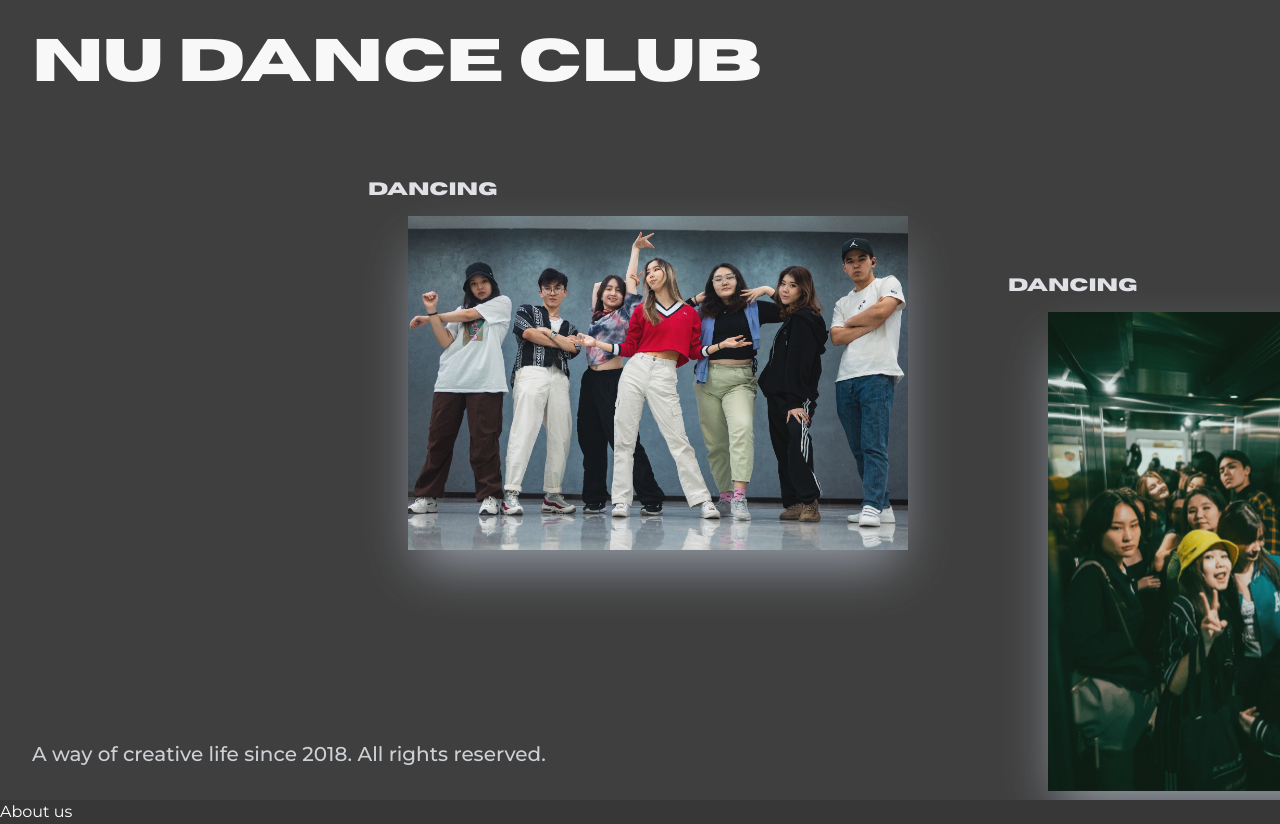
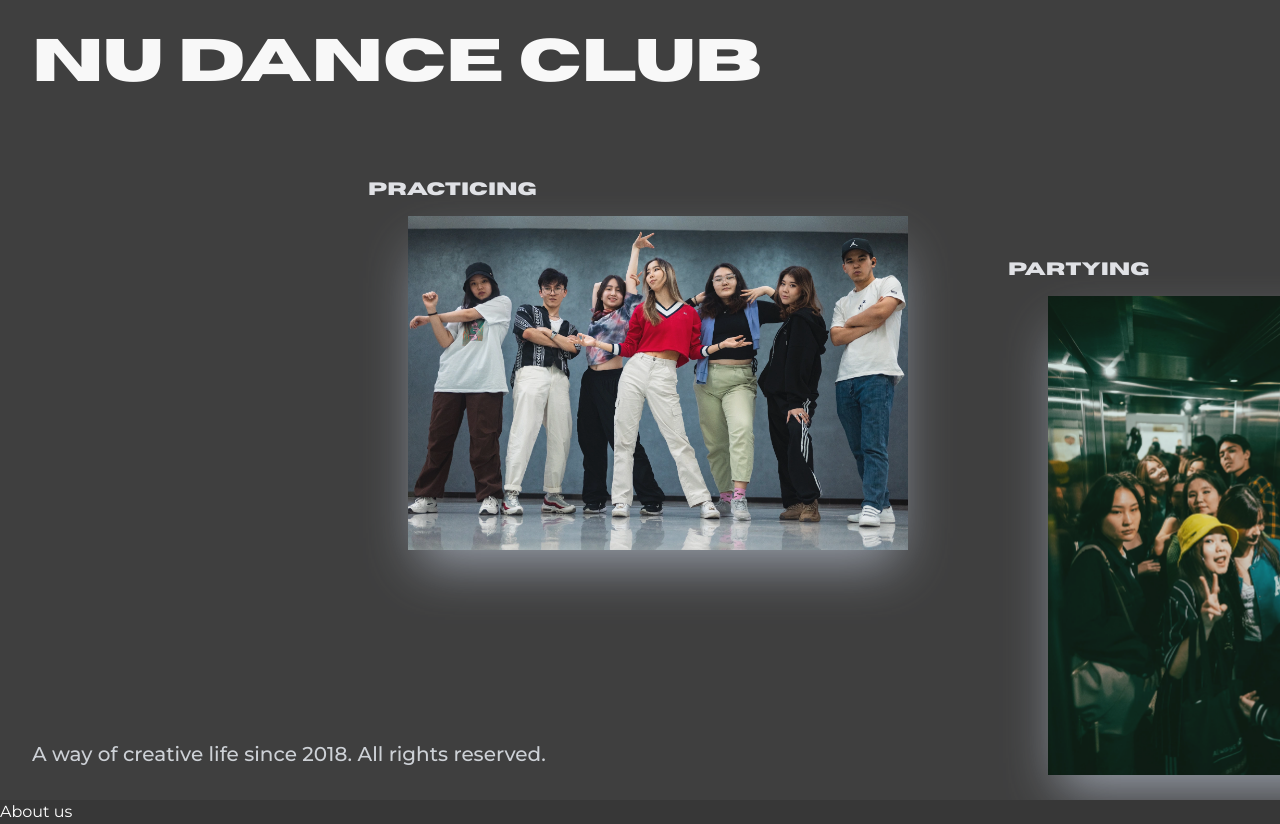
Before and after one commit to indicozy/nudanceclub-next, a Next.js app: page / in a window 1280 px wide. Built offline with nearby package versions, Linux system fonts and the light colour scheme.

Commit message:
test: unfinished

```diff
--- a/src/pages/index.tsx
+++ b/src/pages/index.tsx
@@ -21,7 +21,7 @@ const Home: NextPage = () => {
             <div className="absolute">
               <div className="group relative">
                 <span className="absolute left-0 top-0 font-hor font-bold group-hover:text-white">
-                  dancing
+                  practicing
                 </span>
                 <span className="absolute left-10 top-10 w-[40rem]">
                   <Image
@@ -33,9 +33,9 @@ const Home: NextPage = () => {
                   />
                 </span>
               </div>
-              <div className="group relative left-[calc(40rem)] top-24">
+              <div className="group relative left-[calc(40rem)] top-20">
                 <span className="absolute left-0 top-0 font-hor font-bold group-hover:text-white">
-                  dancing
+                  partying
                 </span>
                 <span className="absolute left-10 top-10 w-[20rem]">
                   <Image
@@ -47,7 +47,7 @@ const Home: NextPage = () => {
                   />
                 </span>
               </div>
-              <div className="group relative left-[calc(70rem)] top-24">
+              <div className="group relative left-[calc(70rem)] top-8">
                 <span className="absolute left-0 top-0 font-hor font-bold group-hover:text-white">
                   dancing
                 </span>
```
